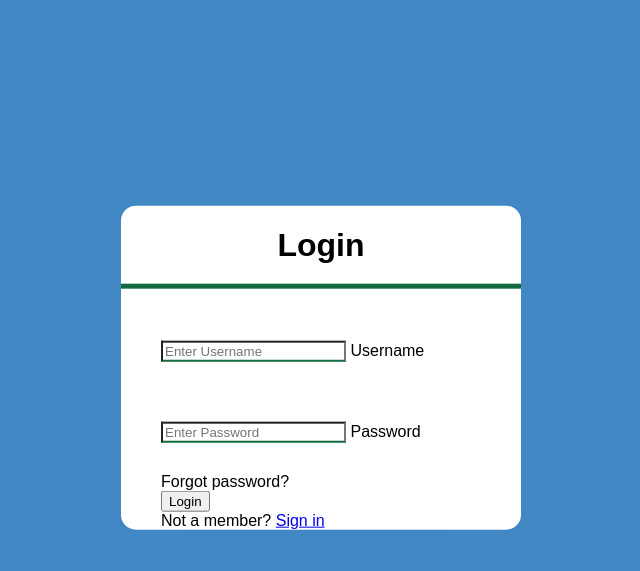
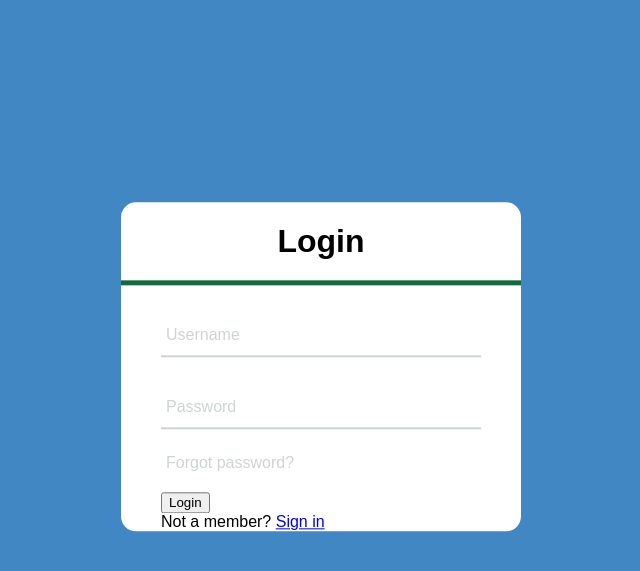
Before and after one commit to Tusharluitel/login-using-php, a PHP site: page /login.php in a window 1280 px wide. Shown: the top 571 px of the page, without its empty margins (319-959 px from the left). Run offline with PHP 8.4, Linux system fonts and the light colour scheme.

Commit message:
css almost complete for login

```diff
--- a/login.php
+++ b/login.php
@@ -5,7 +5,7 @@
 	<meta charset="UTF-8">
 	<meta http-equiv="X-UA-Compatible" content="IE=edge">
 	<meta name="viewport" content="width=device-width, initial-scale=1.0">
-	<title>Login Page</title>
+	<title>Login</title>
 	<link rel="stylesheet" href="style.css">
 </head>
 
@@ -18,11 +18,13 @@
 
 			<form action="login_process.php" method="POST">
 				<div class="login-field">
-					<input type="text" class="login-setup" name="username" placeholder="Enter Username" required>
+					<input type="text" class="login-setup" name="username" required>
+					<span></span>
 					<label>Username</label>
 				</div>
 				<div class="login-field">
-					<input type="password" class="login-setup" name="password" placeholder="Enter Password" required>
+					<input type="password" class="login-setup" name="password" required>
+					<span></span>
 					<label>Password</label>
 				</div>
 				<div class="password">Forgot password?</div>
--- a/style.css
+++ b/style.css
@@ -6,7 +6,7 @@ body{
 	overflow: hidden;
 
 }
-
+/* For overall login area */
 .login{
 	position: absolute;
 	top: 50%;
@@ -16,24 +16,74 @@ body{
 	background: white;
 	border-radius: 15px;
 }
-
+/* For the heading */
 .login h1{
 	text-align: center;
 	padding: 0 0 20px 0;
 	border-bottom: 5px solid #146A3F ;
 }
-
+/* For the area below heading */
 .login-body form{
 	padding:0 40px;
 	box-sizing: border-box;
 }
-
-form .login-setup{
+/* For the specific field like username and password */
+form .login-field{
 	position: relative;
-	border-bottom: 2px solid #146A3F;
+	border-bottom: 2px solid #ced4d3;
 	margin: 30px 0;
 }
-
-.login-setup input{
+/* For layout of the input box */
+.login-field input{
+	width: 100%;
+	padding: 0 5px;
+	height: 40px;
+	font-size: 16px;
+	border: none;
+	background: none;
+	outline: none;
+}
+/* For layout for the values */
+.login-field label{
+	position: absolute;
+	top: 50%;
+	left: 5px;
+	color: #ced4d3;
+	transform: translateY(-50%);
+	/* Changes the coordinate position upwards */
+	font-size: 16px;
+	pointer-events:none;
+	transition: 0.5s;
+	/* label moves up with a transition */
+}
+/* Inserts something before the content of each selected element(s). */
+.login-field span::before{
+	content: "";
+	position: absolute;
+	top: 40px;
+	left: 0;
+	width: 0px;
+	height: 2px;
+	background: #146A3F;
+	transition: .5s;
+}
+/* When tapping the input box */
+.login-field input:focus ~ label,
+.login-field input:valid ~ label{
+	top: -5px;
+	color: #4087C4 ;
+}
+.login-field input:focus ~ span::before,
+.login-field input:valid ~ span::before{
 	width: 100%;
 }
+
+.password{
+	margin: -5px 0 20px 5px;
+	color: #ced4d3;
+	cursor: pointer;
+}
+
+.password:hover{
+	color: #4087C4;
+}
```
